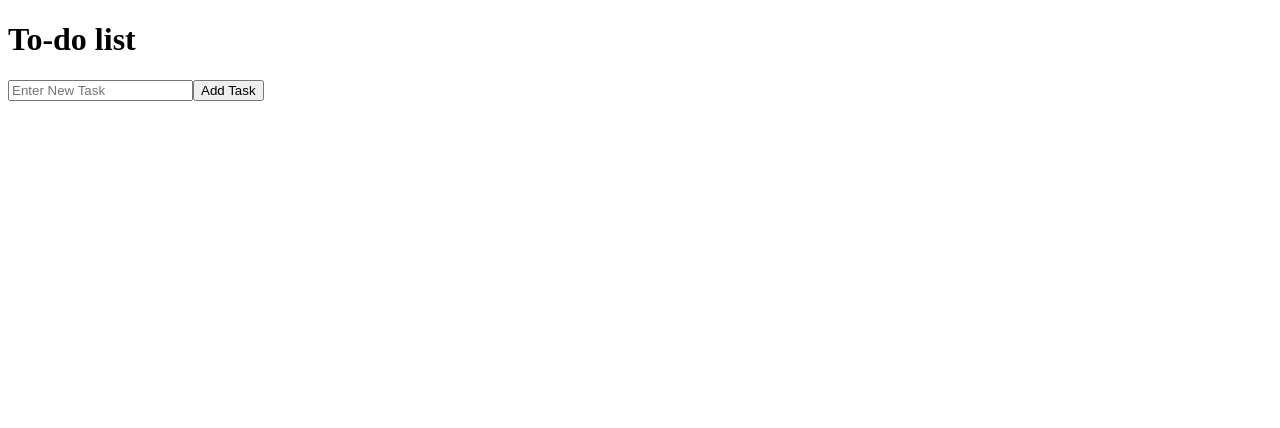
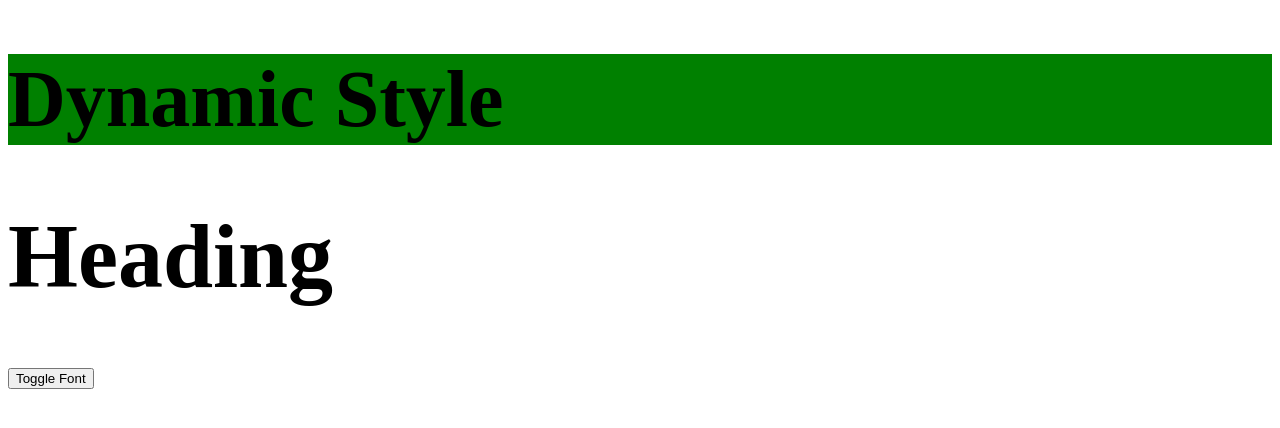
Before and after one commit to vaibhavkate7/Angular-training, an Angular app: page / in a window 1280 px wide. Shown: the top 428 px of the page. Built offline with nearby package versions, Linux system fonts and the light colour scheme.

Commit message:
refactor: Updated code indentation

```diff
--- a/src/app/app.component.html
+++ b/src/app/app.component.html
@@ -1,11 +1,2 @@
-<h1>To-do list</h1>
-
-<input type="text" placeholder="Enter New Task">
-<button (click)="addTask()" >Add Task</button>
-
-
-@for(task of taskList; track task.id){
-  <ul>
-    <li>{{task.task}}</li>
-  </ul>
-}
+ <app-profile></app-profile>
+<!-- <app-project></app-project> -->
--- a/src/app/app.component.ts
+++ b/src/app/app.component.ts
@@ -4,18 +4,18 @@ import { LoginComponent } from './login/login.component';
 import { SignupComponent } from './signup/signup.component';
 import { ProfileCompoent } from './profile/profile.component';
 import { FormsModule } from '@angular/forms';
+import { ProjectComponent } from "./project/project.component";
 @Component({
   selector: 'app-root',
-  imports: [LoginComponent,SignupComponent,ProfileCompoent,AppComponent,FormsModule],
+  imports: [
+    LoginComponent,
+    SignupComponent,
+    ProfileCompoent,
+    AppComponent,
+    FormsModule,
+    ProjectComponent
+  ],
   templateUrl: './app.component.html',
   styleUrl: './app.component.css'
 })
-export class AppComponent {
- tast='';
- taskList:{id:number,task:string}[]=[]
- addTask(){
-  this.taskList.push({id:this.taskList.length+1,task:this.tast})
-  console.log(this.taskList);
-
- }
-}
+export class AppComponent {}
--- a/src/app/profile/profile.component.ts
+++ b/src/app/profile/profile.component.ts
@@ -2,19 +2,17 @@ import { Component } from "@angular/core";
 
 @Component({
   selector:'app-profile',
-  // template:`<h1>profile Compoent</h1>`,
   templateUrl:'./profile.component.html',
 })
 
-export class ProfileCompoent{
-bgColor='green'
- fontSize='80px'
- headingSizeBing='60px'
- headingSizeSmall='30px'
+export class ProfileCompoent {
+ bgColor='green';
+ fontSize='80px';
+ headingSizeBing='60px';
+ headingSizeSmall='30px';
+ zoom=true;
 
- zoom=true
-
- updeateHeadingSize(){
+ updeateHeadingSize() {
   this.zoom=!this.zoom
  }
 }
```
Also changed, not shown: src/app/profile/profile.component.html (+12 -7 lines).
